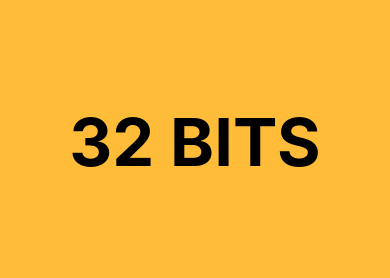
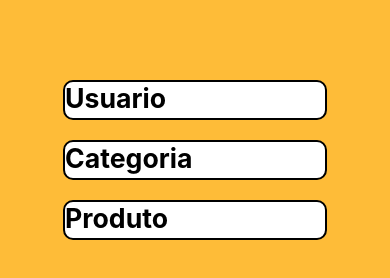
Before and after one commit to ThiagoBryan/React-Native-Serratec, a React Native app in the folder ecommerceThiago/: screen /Home in a window 390 px wide. Shown: the part 508-786 px from the top of the page. Built offline with nearby package versions, Linux system fonts and the light colour scheme.

Commit message:
alterações

```diff
--- a/ecommerceThiago/Rotas/index.js
+++ b/ecommerceThiago/Rotas/index.js
@@ -2,20 +2,33 @@ import React from "react";
 import { createNativeStackNavigator } from "@react-navigation/native-stack";
 import Produtos from "../src/sreens/Produtos";
 import ConsultarProdutos from "../src/sreens/ConsultarProdutos";
-
 import Login from "../src/sreens/Login";
-import TabBar from "../components/TabBar";
 import Home from "../src/sreens/Home";
-
+import Usuario from './../src/sreens/Usuario/index';
+import Categoria from './../src/sreens/Categoria/index';
 
 const Stack = createNativeStackNavigator();
 
 const Rotas = () => {
   return (
     <Stack.Navigator>
-        <Stack.Screen
+      <Stack.Screen
         name="Login"
         component={Login}
+        options={{
+          headerShown: false,
+        }}
+      />
+      <Stack.Screen
+        name="Usuario"
+        component={Usuario}
+        options={{
+          headerShown: false,
+        }}
+      />
+        <Stack.Screen
+        name="Categoria"
+        component={Categoria}
         options={{
           headerShown: false,
         }}
@@ -27,29 +40,21 @@ const Rotas = () => {
           headerShown: false,
         }}
       />
-        <Stack.Screen
+      <Stack.Screen
         name="Home"
         component={Home}
         options={{
           headerShown: false,
         }}
       />
-
-       <Stack.Screen
+      <Stack.Screen
         name="ConsultarProdutos"
         component={ConsultarProdutos}
         options={{
           headerShown: false,
         }}
       />
-        <Stack.Screen
-        name="TabBar"
-        component={TabBar}
-        options={{
-          headerShown: false,
-        }}
-      />
-     </Stack.Navigator>
+    </Stack.Navigator>
   );
 };
 
--- a/ecommerceThiago/components/TabBar/index.js
+++ /dev/null
@@ -1,74 +0,0 @@
-import * as React from "react";
-import { createBottomTabNavigator } from "@react-navigation/bottom-tabs";
-import Produtos from "../../src/sreens/Produtos";
-import Ionicons from "react-native-vector-icons/Ionicons";
-import Home from "../../src/sreens/Home";
-import Categoria from "../../src/sreens/Categoria";
-import Usuario from "../../src/sreens/Usuario/index";
-
-const Tab = createBottomTabNavigator();
-
-export default function TabBar() {
-  return (
-    <Tab.Navigator
-      screenOptions={({ route }) => ({
-        tabBarIcon: ({ focused, color, size }) => {
-          let iconName;
-
-          if (route.name === "Home") {
-            iconName = focused ? "home" : "home-outline";
-          } else if (route.name === "Usuario") {
-            iconName = focused ? "person" : "person";
-          } else if (route.name === "Produtos") {
-            iconName = focused ? "list" : "list-outline";
-          } else if (route.name === "Categoria") {
-            iconName = focused ? "add-circle" : "add-circle-outline";
-          }
-
-          // You can return any component that you like here!
-          return <Ionicons name={iconName} size={size} color={color} />;
-        },
-        tabBarActiveTintColor: "black",
-        tabBarInactiveTintColor: "gray",
-        tabBarActiveBackgroundColor: "#FEBC38",
-        tabBarInactiveBackgroundColor: "black",
-      })}
-    >
-      <Tab.Screen
-        name="Home"
-        component={Home}
-        options={{
-          headerShown: false,
-        }}
-      />
-      <Tab.Screen
-        name="Usuario"
-        component={Usuario}
-        options={{
-          headerShown: false,
-        }}
-      />
-      <Tab.Screen
-        name="Produtos"
-        component={Produtos}
-        options={{
-          headerShown: false,
-        }}
-      />
-      <Tab.Screen
-        name="Categoria"
-        component={Categoria}
-        options={{
-          headerShown: false,
-        }}
-      />
-      {/* <Tab.Screen
-        name="ConsultarProdutos"
-        component={ConsultarProdutos}
-        options={{
-          headerShown: false,
-        }}
-      /> */}
-    </Tab.Navigator>
-  );
-}
--- a/ecommerceThiago/src/sreens/ConsultarProdutos/index.js
+++ b/ecommerceThiago/src/sreens/ConsultarProdutos/index.js
@@ -12,9 +12,6 @@ import {
   Icones,
 } from "./styles";
 import { useNavigation } from "@react-navigation/native";
-import TabBar from "../../../components/TabBar";
-
-
 
 const ConsultarProdutos = () => {
 
@@ -66,7 +63,6 @@ const ConsultarProdutos = () => {
           <Text>Excluir</Text>
         </TouchableOpacity>
       </Icones>
-      {/* <TabBar /> */}
     </Container>
   );
 };
--- a/ecommerceThiago/src/sreens/Home/index.js
+++ b/ecommerceThiago/src/sreens/Home/index.js
@@ -1,15 +1,47 @@
 import React from "react";
-import { View ,Text } from "react-native";
-import TabBar from "../../../components/TabBar";
-import { Imagem,Titulo, Container } from './styles';
+import {
+  Container,
+  Imagem,
+  Botoes,
+  StyleBotoes,
+  TextBotoes,
+  Title,
+} from "./styles";
+import { useNavigation } from "@react-navigation/native";
 
 
 const Home = () => {
+
+  const navigation = useNavigation();
+
+  function openScreenUsuario() {
+    navigation.navigate("Usuario");
+  }
+
+  function openScreenCategoria() {
+    navigation.navigate("Categoria");
+  }
+  function openScreenProdutos() {
+    navigation.navigate("Produtos");
+  }
+
+
+
   return (
     <Container>
       <Imagem source={require("../../../assets/pacman-gif.gif")} />
-      <Titulo>32 BITS</Titulo>
-      {/* <TabBar /> */}
+      <Title>32 BITS</Title>
+      <Botoes>
+        <StyleBotoes onPress={openScreenUsuario}>
+          <TextBotoes>Usuario</TextBotoes>
+        </StyleBotoes>
+        <StyleBotoes onPress={openScreenCategoria}>
+          <TextBotoes>Categoria</TextBotoes>
+        </StyleBotoes>
+        <StyleBotoes onPress={openScreenProdutos}>
+          <TextBotoes>Produto</TextBotoes>
+        </StyleBotoes>
+      </Botoes>
     </Container>
   );
 };
--- a/ecommerceThiago/src/sreens/Home/styles.js
+++ b/ecommerceThiago/src/sreens/Home/styles.js
@@ -14,8 +14,29 @@ export const Imagem = styled.Image`
   align-self: center;
 `;
 
-export const Titulo = styled.Text`
+export const Title = styled.Text`
     text-align: center;
     font-weight: bold;
     font-size: 50pt;
 `;
+
+export const Botoes = styled.View`
+  flex-direction: column;
+  align-items: center;
+  text-align: center;
+  margin: 30px;
+`;
+
+export const StyleBotoes = styled.TouchableOpacity`
+  width: 80%;
+  height: 40px;
+  margin: 10px;
+  border: 2px solid;
+  border-radius: 10px;
+  background-color: ${colors.secondary};
+`;
+
+export const TextBotoes = styled.Text`
+  font-weight: bold;
+  font-size: 20pt;
+`;
--- a/ecommerceThiago/src/sreens/Login/index.js
+++ b/ecommerceThiago/src/sreens/Login/index.js
@@ -12,20 +12,14 @@ import {
   TextBotoes,
 } from "./styles";
 import { useNavigation } from "@react-navigation/native";
-import TabBar from "../../../components/TabBar";
 
 const Login = () => {
 
   const navigation = useNavigation();
 
-  function openScreenTabBar() {
-    navigation.navigate("TabBar");
+  function openScreenHome() {
+    navigation.navigate("Home");
   }
-
-
-//   function openScreenHome() {
-//     navigation.navigate("Home");
-//   }
 
   return (
     <Container>
@@ -38,7 +32,7 @@ const Login = () => {
       </Header>
       <ImagemLogo source={require("../../../assets/Logo.jpg")} /> */}
       <Botoes>
-        <StyleBotoes onPress={openScreenTabBar}>
+        <StyleBotoes onPress={openScreenHome}>
           <TextBotoes>Entrar</TextBotoes>
         </StyleBotoes>
 
--- a/ecommerceThiago/src/sreens/Produtos/index.js
+++ b/ecommerceThiago/src/sreens/Produtos/index.js
@@ -12,7 +12,6 @@ import {
   TextBotoes,
 } from "./styles";
 import { useNavigation } from "@react-navigation/native";
-import TabBar from "../../../components/TabBar";
 
 const Produtos = () => {
 
@@ -59,7 +58,6 @@ const Produtos = () => {
           <TextBotoes>Excluir Produto</TextBotoes>
         </StyleBotoes>
       </Botoes>
-      {/* <TabBar /> */}
     </Container>
   );
 };
```
